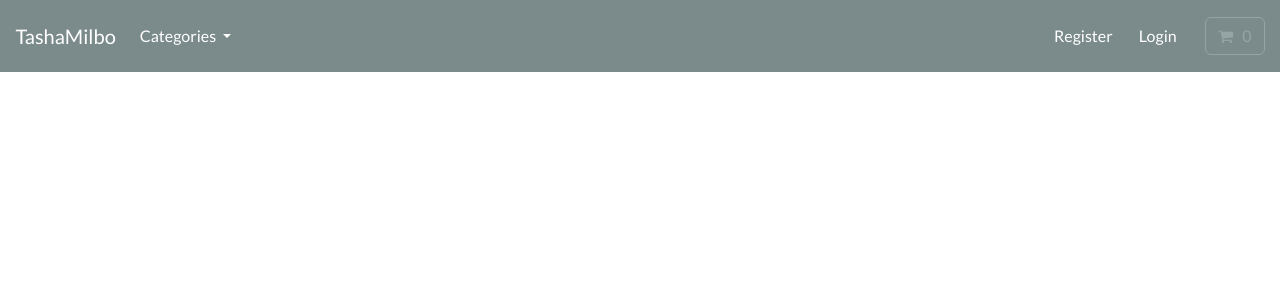
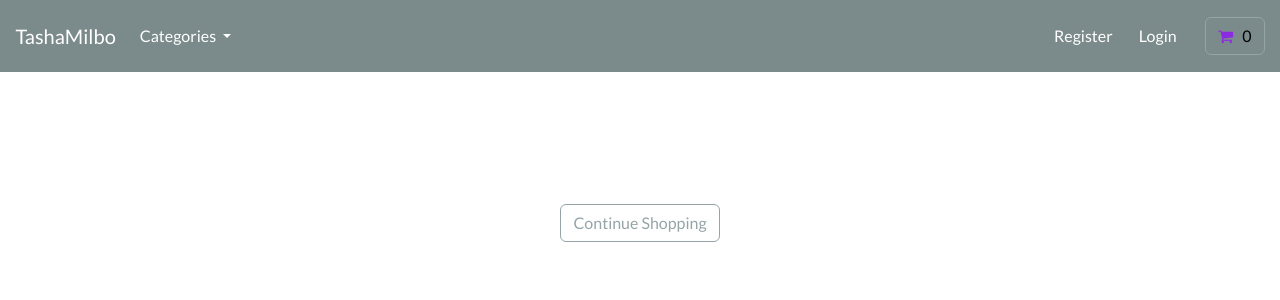
Before and after one commit to Nicolae77/Django-Ecommerce, a Django app: page /cart/ in a window 1280 px wide. Shown: the top 300 px of the page. Run offline with Django 4.2, Linux system fonts and the light colour scheme; data comes from the database, SQL or seed files in the repository; both versions use the stored data as it was after the commit; some libraries are stand-ins or nearby versions.

Commit message:
Shopping cart modified

```diff
--- a/cart/templates/cart/cart-summary.html
+++ b/cart/templates/cart/cart-summary.html
@@ -124,6 +124,10 @@
 
       </div>
 
+      <a href="{% url 'store' %}">
+        <button type="button" class="btn btn-outline-secondary btn-block">Continue Shopping</button>
+      </a>
+
 
     </div>
 
--- a/store/templates/store/base.html
+++ b/store/templates/store/base.html
@@ -131,9 +131,9 @@
 
 
 
-                        <i class="fa fa-shopping-cart" aria-hidden="true"> </i>
+                        <i class="fa fa-shopping-cart" aria-hidden="true" style="color: blueviolet;"> </i>
                             &nbsp;
-                        <div id="cart-qty" class="d-inline-flex">
+                        <div id="cart-qty" class="d-inline-flex" style="color: black;">
 
                              {% with qty_amount=cart|length %}
 
```
Also changed, not shown: db.sqlite3.
